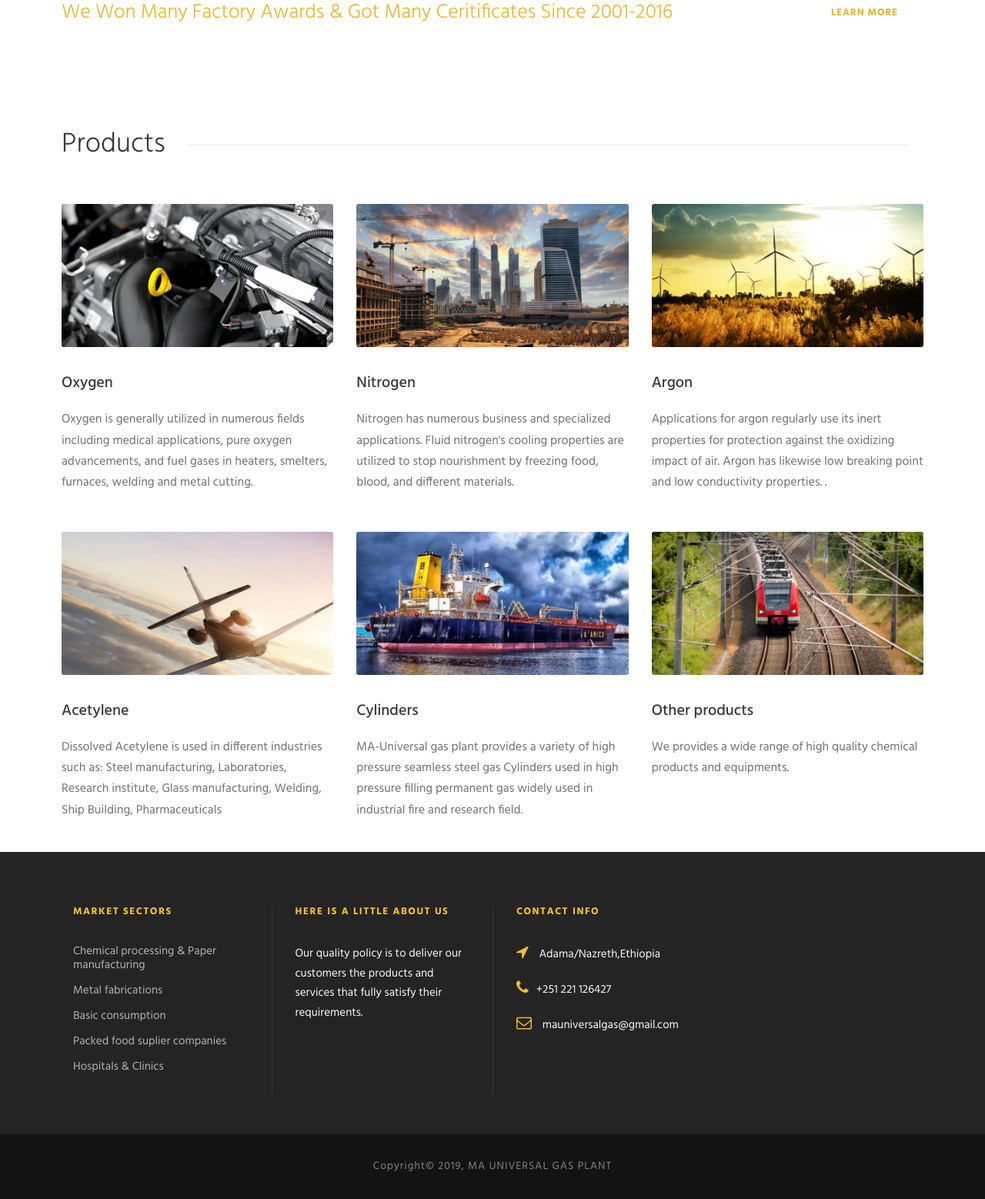
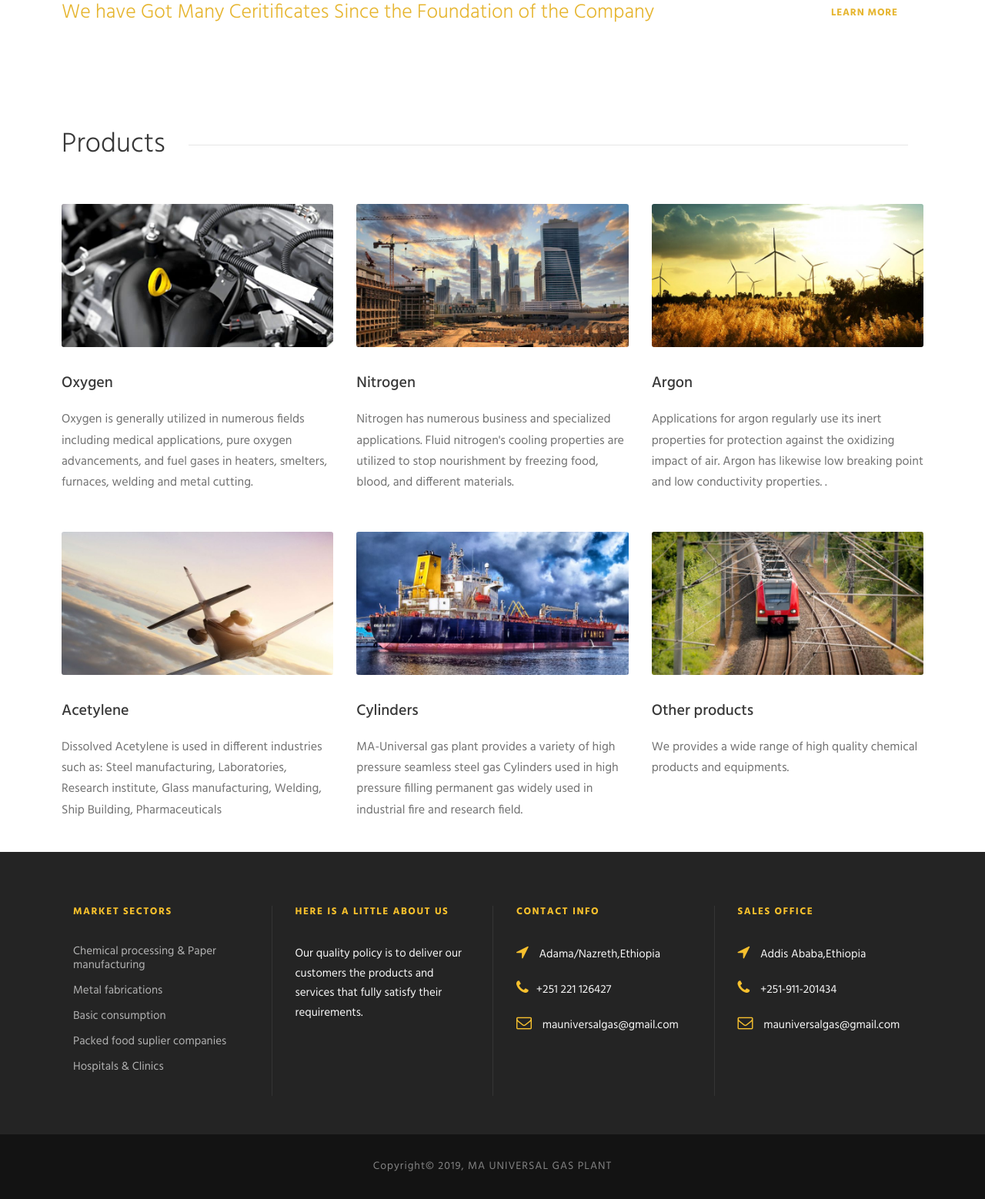
Before and after one commit to mikimaine/universal-gas, a CodeIgniter app: page /database/ in a window 1280 px wide. Shown: the part 1597-3155 px from the top of the page at 77% size. Run offline with CodeIgniter, Linux system fonts and the light colour scheme.

Commit message:
pic link edited

```diff
--- a/application/views/home.php
+++ b/application/views/home.php
@@ -48,7 +48,7 @@ defined('BASEPATH') OR exit('No direct script access allowed');
                                 <div class="gdlr-core-pbf-column gdlr-core-column-20 gdlr-core-column-first gdlr-core-hide-in-mobile">
                                     <div class="gdlr-core-pbf-column-content-margin gdlr-core-js " style="margin: -100px 0px 0px 0px;padding: 75px 0px 65px 0px;" data-sync-height="height-service-1">
                                         <div class="gdlr-core-pbf-background-wrap">
-                                            <div class="gdlr-core-pbf-background gdlr-core-parallax gdlr-core-js" style="background-image: url(upload/service-1.jpg);background-size: cover;background-position: center;" data-parallax-speed="0"></div>
+                                            <div class="gdlr-core-pbf-background gdlr-core-parallax gdlr-core-js" style="background-image: url(/assets/upload/service-1.jpg);background-size: cover;background-position: center;" data-parallax-speed="0"></div>
                                         </div>
                                         <div class="gdlr-core-pbf-column-content clearfix gdlr-core-js  gdlr-core-sync-height-content">
                                             <div class="gdlr-core-pbf-element">
@@ -62,7 +62,7 @@ defined('BASEPATH') OR exit('No direct script access allowed');
                                 <div class="gdlr-core-pbf-column gdlr-core-column-20 gdlr-core-hide-in-mobile">
                                     <div class="gdlr-core-pbf-column-content-margin gdlr-core-js " style="margin: -100px 0px 0px 0px;padding: 75px 0px 65px 0px;" data-sync-height="height-service-1">
                                         <div class="gdlr-core-pbf-background-wrap">
-                                            <div class="gdlr-core-pbf-background gdlr-core-parallax gdlr-core-js" style="background-image: url(upload/service-2.jpg);background-size: cover;background-position: center;" data-parallax-speed="0"></div>
+                                            <div class="gdlr-core-pbf-background gdlr-core-parallax gdlr-core-js" style="background-image: url(/assets/upload/service-2.jpg);background-size: cover;background-position: center;" data-parallax-speed="0"></div>
                                         </div>
                                         <div class="gdlr-core-pbf-column-content clearfix gdlr-core-js  gdlr-core-sync-height-content">
                                             <div class="gdlr-core-pbf-element">
@@ -76,7 +76,7 @@ defined('BASEPATH') OR exit('No direct script access allowed');
                                 <div class="gdlr-core-pbf-column gdlr-core-column-20 gdlr-core-hide-in-mobile">
                                     <div class="gdlr-core-pbf-column-content-margin gdlr-core-js " style="margin: -100px 0px 0px 0px;padding: 75px 0px 65px 0px;" data-sync-height="height-service-1">
                                         <div class="gdlr-core-pbf-background-wrap">
-                                            <div class="gdlr-core-pbf-background gdlr-core-parallax gdlr-core-js" style="background-image: url(upload/service-3-1.jpg);background-size: cover;background-position: center;" data-parallax-speed="0"></div>
+                                            <div class="gdlr-core-pbf-background gdlr-core-parallax gdlr-core-js" style="background-image: url(/assets/upload/service-3-1.jpg);background-size: cover;background-position: center;" data-parallax-speed="0"></div>
                                         </div>
                                         <div class="gdlr-core-pbf-column-content clearfix gdlr-core-js  gdlr-core-sync-height-content">
                                             <div class="gdlr-core-pbf-element">
@@ -133,7 +133,7 @@ defined('BASEPATH') OR exit('No direct script access allowed');
                     </div>
                     <div class="gdlr-core-pbf-wrapper " style="padding: 55px 0px 55px 0px;" data-skin="Call to action">
                         <div class="gdlr-core-pbf-background-wrap">
-                            <div class="gdlr-core-pbf-background gdlr-core-parallax gdlr-core-js" style="background-image: url(upload/CTA-bg-2.jpg);background-size: cover;background-position: center;" data-parallax-speed="0.1"></div>
+                            <div class="gdlr-core-pbf-background gdlr-core-parallax gdlr-core-js" style="background-image: url(/assets/upload/CTA-bg-2.jpg);background-size: cover;background-position: center;" data-parallax-speed="0.1"></div>
                         </div>
                         <div class="gdlr-core-pbf-wrapper-content gdlr-core-js ">
                             <div class="gdlr-core-pbf-wrapper-container clearfix gdlr-core-container">
@@ -141,7 +141,7 @@ defined('BASEPATH') OR exit('No direct script access allowed');
                                     <div class="gdlr-core-call-to-action-item gdlr-core-item-pdlr gdlr-core-item-pdb gdlr-core-style-left-align-right-button" style="padding-bottom: 0px;">
                                         <div class="gdlr-core-call-to-action-item-inner">
                                             <div class="gdlr-core-call-to-action-item-content-wrap">
-                                                <h3 class="gdlr-core-call-to-action-item-title" style="font-size: 26px;font-weight: 300;letter-spacing: 0px;">We Won Many Factory Awards & Got Many Ceritificates Since 2001-2016</h3></div>
+                                                <h3 class="gdlr-core-call-to-action-item-title" style="font-size: 26px;font-weight: 300;letter-spacing: 0px;">We have Got Many Ceritificates Since the Foundation of the Company</h3></div>
                                             <div class="gdlr-core-call-to-action-item-button"><a class="gdlr-core-button  gdlr-core-button-solid gdlr-core-button-no-border" href="#" style="border-radius: 3px;-moz-border-radius: 3px;-webkit-border-radius: 3px;"><span class="gdlr-core-content">Learn More</span></a></div>
                                         </div>
                                     </div>
--- a/application/views/layout/footer.php
+++ b/application/views/layout/footer.php
@@ -36,6 +36,19 @@
                                     <p><i class="fa fa-location-arrow" style="font-size: 20px;color: #f7c02e;margin-left: 0px;margin-right: 10px;"></i> Adama/Nazreth,Ethiopia
                                         <br> <span class="gdlr-core-space-shortcode" style="margin-top: -6px;"></span>
                                         <br> <i class="fa fa-phone" style="font-size: 20px;color: #f7c02e;margin-right: 10px;"></i>+251 221 126427
+                                        <br> <span class="gdlr-core-space-shortcode" style="margin-top: -6px;"></span>
+                                        <br> <i class="fa fa-envelope-o" style="font-size: 20px;color: #f7c02e;margin-left: 0px;margin-right: 10px;"></i> mauniversalgas@gmail.com</p>
+                                </div>
+                            </div>
+                        </div>
+
+                        <div class="realfactory-footer-column realfactory-item-pdlr realfactory-column-15">
+                            <div id="text-7" class="widget widget_text realfactory-widget">
+                                <h3 class="realfactory-widget-title">Sales office</h3>
+                                <div class="textwidget">
+                                    <p><i class="fa fa-location-arrow" style="font-size: 20px;color: #f7c02e;margin-left: 0px;margin-right: 10px;"></i> Addis Ababa,Ethiopia
+                                        <br> <span class="gdlr-core-space-shortcode" style="margin-top: -6px;"></span>
+                                        <br> <i class="fa fa-phone" style="font-size: 20px;color: #f7c02e;margin-right: 10px;"></i> +251-911-201434
                                         <br> <span class="gdlr-core-space-shortcode" style="margin-top: -6px;"></span>
                                         <br> <i class="fa fa-envelope-o" style="font-size: 20px;color: #f7c02e;margin-left: 0px;margin-right: 10px;"></i> mauniversalgas@gmail.com</p>
                                 </div>
--- a/application/views/layout/header.php
+++ b/application/views/layout/header.php
@@ -83,7 +83,7 @@
                             </div>
                     </div>
                     <div class="realfactory-top-bar-right realfactory-item-pdlr">
-                        <div class="realfactory-top-bar-right-social"><a href="mailto:mauniversalgas@gmail.com" target="_blank" class="realfactory-top-bar-social-icon" title="email"><i class="fa fa-envelope"></i></a></div>
+                        <div class="realfactory-top-bar-right-social"><a href="mailto:mauniversalgas@gmail.com" target="_blank" class="realfactory-top-bar-social-icon" title="email"><i class="fa fa-envelope"></i>  mauniversalgas@gmail.com</a></div>
                     </div>
                 </div>
             </div>
```
Also changed, not shown: assets/upload/CTA-bg-2.jpg (added), assets/upload/service-1.jpg (added), assets/upload/service-2.jpg (added), assets/upload/service-3-1.jpg (added).
